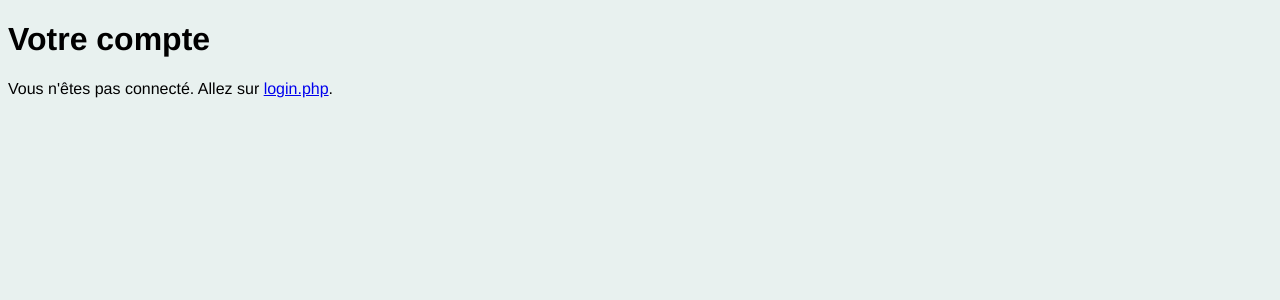
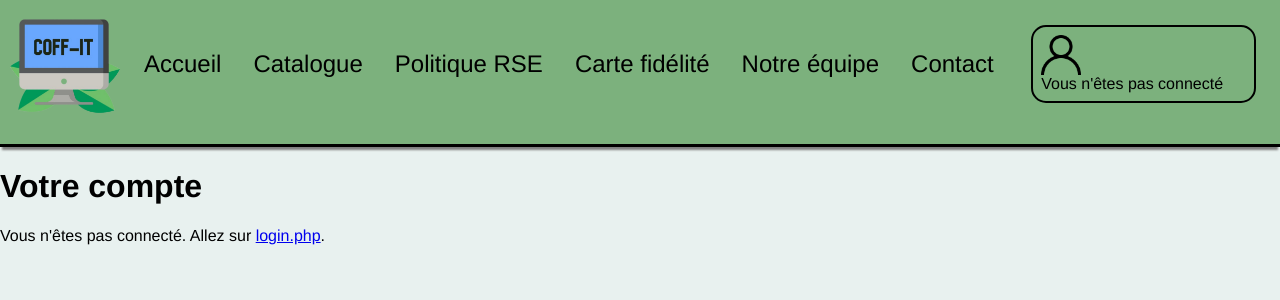
Before and after one commit to qaniere/SAE_2.2, a PHP site: page /customer/account.php in a window 1280 px wide. Shown: the top 300 px of the page. Run offline with PHP 8.4, Linux system fonts and the light colour scheme.

Commit message:
Add an menu

```diff
--- a/customer/account.php
+++ b/customer/account.php
@@ -11,6 +11,7 @@
     <link href="../style/basic.css" rel="stylesheet">
 </head>
 <body>
+    <?php include_once("../include_files/menu.php");?>
     <h1>Votre compte</h1>
     <?php
         if(isset($_SESSION["id"])) {
--- /dev/null
+++ b/include_files/menu.php
@@ -0,0 +1,37 @@
+<nav>
+    <a href="../index.php">
+        <img src="../img/logo.png" alt="logo" id="menu-logo">
+    </a>
+    <div id="menu" role="menu">
+        <div class="menu-item">
+            <a href="../index.php">Accueil</a>
+        </div>
+        <div class="menu-item" role="menuitem">
+            <a href="../common/catalog.php">Catalogue</a>
+        </div>
+        <div class="menu-item" role="menuitem">
+            <a href="">Politique RSE</a>
+        </div>
+        <div class="menu-item" role="menuitem">
+            <a href="">Carte fidélité</a>
+        </div>
+        <div class="menu-item" role="menuitem">
+            <a href="">Notre équipe</a>
+        </div>
+        <div class="menu-item" role="menuitem">
+            <a href="">Contact</a>
+        </div>
+        <div id="account-pill">
+            <img id="user-logo" src="../img/user.png">
+            <?php
+                if(isset($_SESSION["id"])) {
+                    $name = $_SESSION["firstname"];
+                    echo "<a href='../customer/account.php'>Bonjour $name !</a>";
+
+                } else {
+                    echo "<a href='../customer/login.php'>Vous n'êtes pas connecté</a>";
+                }
+            ?>
+        </div>
+</nav>
+<link rel="stylesheet" href="../style/menu.css">
--- /dev/null
+++ b/style/menu.css
@@ -0,0 +1,85 @@
+body {
+    margin: 0px;
+}
+
+nav {
+    height: 20vh;
+    width: 100vw;
+    margin-top: -16px;
+
+    display: flex;
+    align-items: center;
+
+    background-color: #7cb17d;
+    border-bottom: 3.5px solid black;
+    box-shadow: 0 5px 2px -2px gray;
+}
+
+
+#menu-logo {
+    height: 8em;
+    width: 8em;
+}
+
+#menu {
+    width: 89vw;
+    margin-right: 1vw;
+
+    display: flex;
+    align-items: center;
+    justify-content: flex-start;
+}
+
+#account-pill {
+    right: 1.5em;
+    position: absolute;
+
+    width: 16vw;
+    padding: 0.5em;
+    border-radius: 15px;
+
+    display: flex;
+    align-items: center;
+    flex-wrap: wrap;
+
+    border: 2px solid black;
+    background-color: #7cb17d;
+}
+
+#account-pill > a {
+    color: black;
+    text-decoration: none;
+}
+
+#account-pill > a:hover {
+    text-decoration: underline;
+}
+
+#user-logo {
+    height: 5vh;
+    margin-right: 1vw;
+}
+
+
+.menu-item > a {
+    color: black;
+    text-decoration: none;
+}
+
+.menu-item > a:hover {
+    font-weight: bold;
+}
+
+.menu-item {
+    height: 5vh;
+    padding-left: 1vh;
+    padding-right: 1vh;
+
+    margin: 1vh;
+    font-size: 3vh;
+    text-align: center;
+
+    display: flex;
+    align-items: center;
+    justify-content: center;
+}
```
